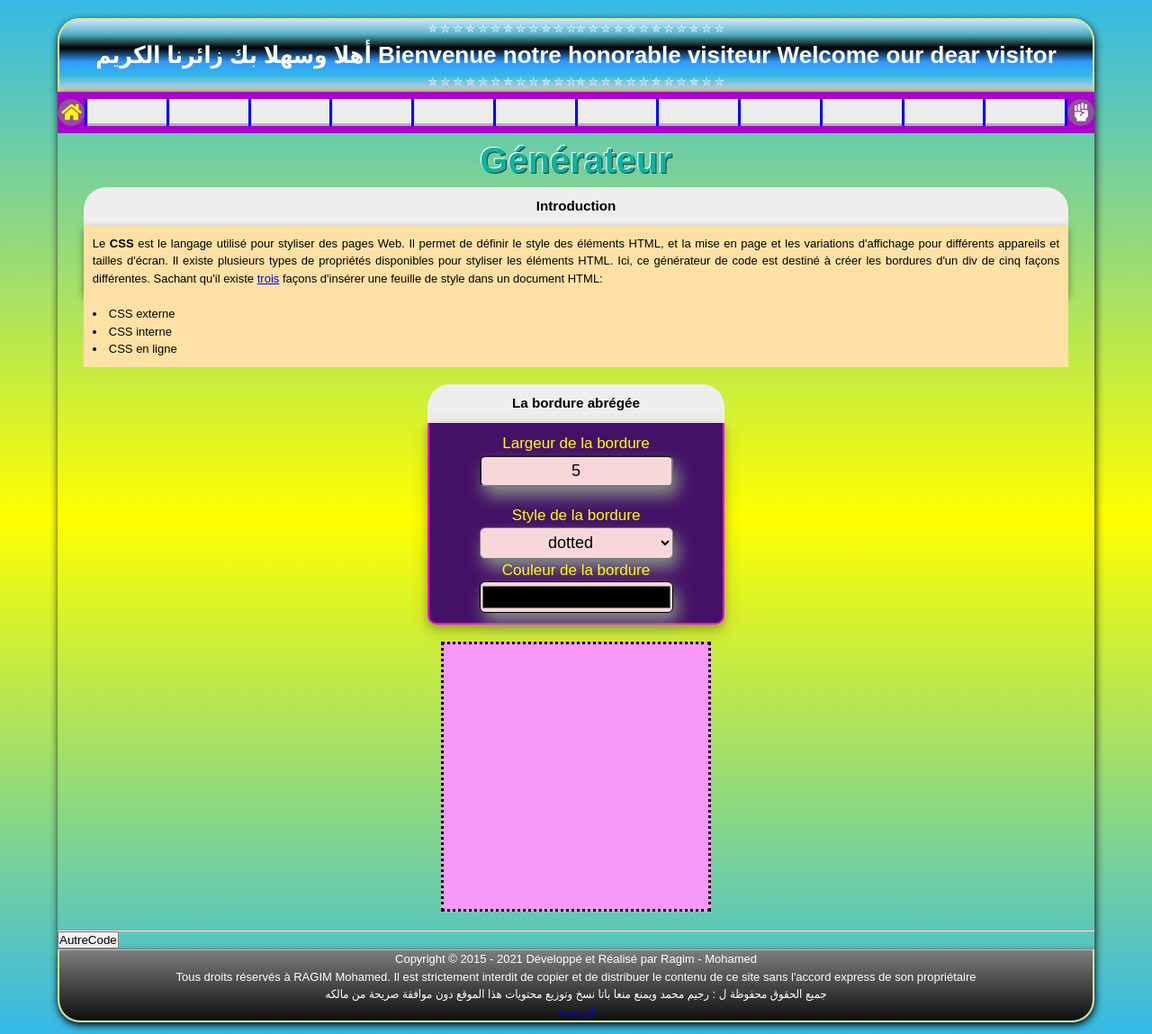
After one commit to medmigar/fattan, a PHP site: page /web/generateur.html in a window 1280 px wide. The commit adds this page. Shown: the whole page at 90% size. Run offline with PHP 8.4, Linux system fonts and the light colour scheme.

Commit message:
mise à jour

```diff
--- a/css/style.css
+++ b/css/style.css
@@ -58,7 +58,6 @@ h3,h4,h2,.anachid{
   text-align: center;
   padding: 10px;
   background-color: #eee;
-  /*border-radius: 25px 25px 0px 0px;*/
   margin: auto;
   max-width: 95%;
 }
--- a/web/css.html
+++ b/web/css.html
@@ -41,7 +41,7 @@
       <b>Remarques:</b><br> Avec <b>HTML</b> et <b>CSS</b> on transforme une maquette en page web.<br>
       Lorsqu'un navigateur lit une feuille de style, il formate le document HTML en fonction des informations contenues dans la feuille de style.
     </p><br>
-    <h3>Où écrit-on le CSS ?</h3>
+    <h3 id="css">Où écrit-on le CSS ?</h3>
     <p>
       On a le choix d'écrire et insérer une feuille de style du code en langage CSS à trois endroits différents :<br>
       - dans un fichier.css: fichier de feuille de style externe (méthode la plus recommandée: <b>CSS externe</b>).<br>
--- /dev/null
+++ b/web/generateur.html
@@ -0,0 +1,276 @@
+<!DOCTYPE html>
+<html lang="fr">
+<head>
+	<title>Générateur</title>
+	<meta charset="utf-8">
+    <link rel="icon" href="../images/logo.png"sizes="20x20">
+    <meta name="viewport" content="width=device-width, initial-scale=1.0">
+	<link rel="stylesheet" href="../css/style.css">
+    <link rel="stylesheet" href="../css/menu.css">
+    <link rel="stylesheet" href="https://cdnjs.cloudflare.com/ajax/libs/font-awesome/4.7.0/css/font-awesome.min.css">
+    <link rel='stylesheet' href='https://use.fontawesome.com/releases/v5.7.0/css/all.css' integrity='sha384-lZN37f5QGtY3VHgisS14W3ExzMWZxybE1SJSEsQp9S+oqd12jhcu+A56Ebc1zFSJ' crossorigin='anonymous'>
+    <script src="../js/jquery-min.js"></script>
+    <script src="../js/script.js"></script>
+    <style>
+        label.border{
+            font-size: 17px;
+            color: yellow;
+        }
+    </style>
+</head>
+<body>
+    <header class="hed" id="header"><script>inclureHeader(header);</script></header>
+    <div id="conteneur">
+        <div id="sc">
+          <nav class="nav1" id="nav1"><script>inclureMenu(menu);</script> </nav>
+        </div>
+        <h1 class="titre">Générateur</h1>
+        <h3>Introduction</h3>
+        <p>
+            Le <b>CSS</b> est le langage utilisé pour styliser des pages Web. Il permet de définir le style des éléments HTML, et la mise en page et les variations d'affichage pour différents appareils et tailles d'écran. Il existe plusieurs types de propriétés disponibles pour styliser les éléments HTML. Ici, ce générateur de code est destiné à créer les bordures d'un div de cinq façons différentes. Sachant qu'il existe <a href="/fattan/web/css.html#css">trois</a> façons d'insérer une feuille de style dans un document HTML:
+        </p>
+        <ul class="parhpe">
+            <li>CSS externe</li>
+            <li>CSS interne</li>
+            <li>CSS en ligne</li>
+        </ul> <br>
+        <h3 style="width: 330px;">La bordure abrégée</h3>
+        <form onmouseleave="document.getElementById('myRange').style.display='none';" style="border-radius: 0px 0px 10px 10px; border-top-style: none;">
+          <label class="border">Largeur de la bordure</label>
+          <input type="text" name="" id="num" onfocus="foc()" value="5" class="put"><br>
+          <input type="range" min="1" max="50" value="5" id="myRange"  oninput="myFunction();resultatAbrgee();" style="display: none;" class="put"><br>
+          <label class="border">Style de la bordure</label>
+          <select id="border" onchange="borderStyle();resultatAbrgee();" class="put">
+            <option value="dotted">dotted</option>
+            <option value="dashed">dashed</option>
+            <option value="solid">solid</option>
+            <option value="double">double</option>
+            <option value="groove">groove</option>
+            <option value="ridge">ridge</option>
+            <option value="inset">inset</option>
+            <option value="outset">outset</option>
+            <option value="none">none</option>
+          </select><br>
+          <label for="col"  class="border">Couleur de la bordure</label>
+          <input type="color" id="col" onchange="borderColor();resultatAbrgee();"class="put">
+        </form><br>
+        <div style="height: 300px; width: 300px;margin: auto;background-color: #f898f8;" id="div"></div>
+        <div id="re" style="width: 95%;margin: auto;"></div><br><hr>
+        <input type="button" id="btnDiff" value="AutreCode" onclick="autre()">
+        <input type="button" id="cache" value="CacherCode" onclick="cache()" style="display: none;">
+        <div style="display: flex; flex-wrap: wrap; justify-content: center; align-items: center;background-color: #cecbc9;width: 95%;margin: auto; display: none;" id="autre">
+            <h3 style="width: 330px;">La bordure différente pour chaque côté</h3>
+        <form onmouseleave="document.getElementById('superieureRange').style.display='none';">
+            <h3>La bordure supérieure</h3>
+          <label class="border">Largeur &#9755; </label>
+          <input type="text" name="" id="superieure" onfocus="focSup()" value="5" class="put"style="width: 40px;">
+          <input type="range" min="1" max="50" value="5" id="superieureRange"  oninput="superieur();resultatSup();" style="display: none;width: 50px;" class="put">
+          <label class="border">Style &#9755; </label>
+          <select id="borderSup" onchange="borderStyleSup();resultatSup();" class="put" style="width: 85px;">
+            <option value="dotted">dotted</option>
+            <option value="dashed">dashed</option>
+            <option value="solid">solid</option>
+            <option value="double">double</option>
+            <option value="groove">groove</option>
+            <option value="ridge">ridge</option>
+            <option value="inset">inset</option>
+            <option value="outset">outset</option>
+            <option value="none">none</option>
+          </select>
+          <label for="coleurSup" class="border">Couleur &#9755; </label>
+          <input type="color" id="couleurSup" onchange="borderColorSup();resultatSup();"class="put" style="width: 30px;height: 25.5px;">
+        </form>
+
+        <form onmouseleave="document.getElementById('droiteRange').style.display='none';">
+            <h3>La bordure droite</h3>
+          <label class="border">Largeur &#9755; </label>
+          <input type="text" name="" id="numDroite" onfocus="focDroite()" value="5" class="put"style="width: 40px;">
+          <input type="range" min="1" max="50" value="5" id="droiteRange"  oninput="droite();resultatDroite();" style="display: none;width: 50px;" class="put">
+          <label class="border">Style &#9755; </label>
+          <select id="borderDroite" onchange="borderStyleDroite();resultatDroite();" class="put" style="width: 85px;">
+            <option value="dotted">dotted</option>
+            <option value="dashed">dashed</option>
+            <option value="solid">solid</option>
+            <option value="double">double</option>
+            <option value="groove">groove</option>
+            <option value="ridge">ridge</option>
+            <option value="inset">inset</option>
+            <option value="outset">outset</option>
+            <option value="none">none</option>
+          </select>
+          <label for="coleurDroite" class="border">Couleur &#9755; </label>
+          <input type="color" id="coleurDroite" onchange="borderColorDroite();resultatDroite();"class="put"style="width: 30px;height: 25.5px;">
+        </form>
+        <form onmouseleave="document.getElementById('basRange').style.display='none';">
+            <h3>La bordure du bas</h3>
+          <label class="border">Largeur &#9755; </label>
+          <input type="text" name="" id="numBas" onfocus="focBas()" value="5" class="put"style="width: 40px;">
+          <input type="range" min="1" max="50" value="5" id="basRange"  oninput="bas();resultatBas();" style="display: none;width: 50px;" class="put">
+          <label class="border">Style &#9755; </label>
+          <select id="borderBas" onchange="borderStyleBas();resultatBas();" class="put" style="width: 85px;">
+            <option value="dotted">dotted</option>
+            <option value="dashed">dashed</option>
+            <option value="solid">solid</option>
+            <option value="double">double</option>
+            <option value="groove">groove</option>
+            <option value="ridge">ridge</option>
+            <option value="inset">inset</option>
+            <option value="outset">outset</option>
+            <option value="none">none</option>
+          </select>
+          <label for="col" class="border">Couleur &#9755; </label>
+          <input type="color" id="colorBas" onchange="borderColorBas();resultatBas();"class="put"style="width: 30px;height: 25.5px;">
+        </form>
+        <form onmouseleave="document.getElementById('gaucheRange').style.display='none';">
+            <h3>La bordure gauche</h3>
+          <label class="border">Largeur &#9755; </label>
+          <input type="text" name="" id="numGauche" onfocus="focGauche()" value="5" class="put"style="width: 40px;">
+          <input type="range" min="1" max="50" value="5" id="gaucheRange"  oninput="gauche();resultatGauche();" style="display: none;width: 50px;" class="put">
+          <label class="border">Style &#9755; </label>
+          <select id="borderGauche" onchange="borderStyleGauche();resultatGauche();" class="put" style="width: 85px;">
+            <option value="dotted">dotted</option>
+            <option value="dashed">dashed</option>
+            <option value="solid">solid</option>
+            <option value="double">double</option>
+            <option value="groove">groove</option>
+            <option value="ridge">ridge</option>
+            <option value="inset">inset</option>
+            <option value="outset">outset</option>
+            <option value="none">none</option>
+          </select>
+          <label for="colorGauche" class="border">Couleur &#9755; </label>
+          <input type="color" id="colorGauche" onchange="borderColorGauche();resultatGauche();"class="put"style="width: 30px;height: 25.5px;">
+        </form>
+    </div><hr>
+    </div>
+    <footer class="pied" id="footer"><script>inclureFooter(footer);</script></footer>
+    <script src="../js/script2.js"></script>
+    <script>
+        function autre(){
+          document.getElementById("autre").style.display="block";
+          document.getElementById("btnDiff").style.display="none";
+          document.getElementById("cache").style.display="block";
+        }
+        function cache(){
+         document.getElementById("autre").style.display="none";
+         document.getElementById("btnDiff").style.display="block";
+         document.getElementById("cache").style.display="none";
+        }
+
+      /* Début de La bordure abrégée */
+    function resultatAbrgee(){
+      var t="<br><h3>Code</h3><pre>div{<br>   border: "+document.getElementById("num").value+"px "+
+      document.getElementById("border").value+" "+document.getElementById("col").value+";<br>}</pre>";
+      document.getElementById("re").innerHTML =t;
+      }
+    function myFunction() {
+     document.getElementById("num").value = document.getElementById("myRange").value;
+     document.getElementById("div").style.borderWidth=document.getElementById("num").value+"px ";
+    }
+    function foc() {
+      document.getElementById("num").style.backgroundColor = "yellow";
+      document.getElementById("myRange").style.display="block";
+    }
+    function borderStyle() {
+      document.getElementById("div").style.borderStyle=document.getElementById("border").value;
+    }
+    function borderColor() {
+      document.getElementById("div").style.borderColor=document.getElementById("col").value;
+    }
+    borderStyle();
+/* Fin de La bordure abrégée */
+
+/* Début de La bordure supérieure */
+    function resultatSup(){
+      var t="<br><h3>Code</h3><pre>div{<br>   border-top-style: "+document.getElementById("superieure").value+"px "+
+      document.getElementById("borderSup").value+" "+document.getElementById("couleurSup").value+";<br>}</pre>";
+      document.getElementById("re").innerHTML=t;
+    }
+    function superieur() {
+      document.getElementById("superieure").value=document.getElementById("superieureRange").value;
+      document.getElementById("div").style.borderTopWidth=document.getElementById("superieure").value+"px ";
+    }
+    function focSup() {
+      document.getElementById("superieure").style.backgroundColor="yellow";
+      document.getElementById("superieureRange").style.display="block";
+    }
+    function borderStyleSup() {
+      document.getElementById("div").style.borderTopStyle=document.getElementById("borderSup").value;
+    }
+    function borderColorSup() {
+      document.getElementById("div").style.borderTopColor=document.getElementById("couleurSup").value;
+    }
+    borderStyleSup();
+    /* Fin de La bordure supérieure */
+
+    /* Début de La bordure droite */
+    function resultatDroite(){
+      var t="<br><h3>Code</h3><pre>div{<br>   border-right-style: "+document.getElementById("numDroite").value+"px "+
+      document.getElementById("borderDroite").value+" "+document.getElementById("coleurDroite").value+";<br>}</pre>";
+      document.getElementById("re").innerHTML=t;
+    }
+    function droite() {
+      document.getElementById("numDroite").value=document.getElementById("droiteRange").value;
+      document.getElementById("div").style.borderRightWidth=document.getElementById("numDroite").value+"px ";
+    }
+    function focDroite() {
+      document.getElementById("numDroite").style.backgroundColor="yellow";
+      document.getElementById("droiteRange").style.display="block";
+    }
+    function borderStyleDroite() {
+      document.getElementById("div").style.borderRightStyle=document.getElementById("borderDroite").value;
+    }
+    function borderColorDroite() {
+      document.getElementById("div").style.borderRightColor=document.getElementById("coleurDroite").value;
+    }
+    borderStyleDroite();
+    /* Fin de La bordure droite */
+
+    /* Début de La bordure bas */
+    function resultatBas(){
+      var t="<br><h3>Code</h3><pre>div{<br>   border-bottom-style: "+document.getElementById("numBas").value+"px "+
+      document.getElementById("borderBas").value+" "+document.getElementById("colorBas").value+";<br>}</pre>";
+      document.getElementById("re").innerHTML=t;
+    }
+    function bas() {
+      document.getElementById("numBas").value=document.getElementById("basRange").value;
+      document.getElementById("div").style.borderBottomWidth=document.getElementById("numBas").value+"px ";
+    }
+    function focBas() {
+      document.getElementById("numBas").style.backgroundColor="yellow";
+      document.getElementById("basRange").style.display="block";
+    }
+    function borderStyleBas() {
+      document.getElementById("div").style.borderBottomStyle=document.getElementById("borderBas").value;
+    }
+    function borderColorBas() {
+      document.getElementById("div").style.borderBottomColor=document.getElementById("colorBas").value;
+    }
+    borderStyleBas();
+    /* Fin de La bordure bas */
+
+    /* Début de La bordure gauche */
+    function resultatGauche(){
+      var t="<br><h3>Code</h3><pre>div{<br>   border-left-style: "+document.getElementById("numGauche").value+"px "+
+      document.getElementById("borderGauche").value+" "+document.getElementById("colorGauche").value+";<br>}</pre>";
+      document.getElementById("re").innerHTML=t;
+    }
+    function gauche() {
+      document.getElementById("numGauche").value=document.getElementById("gaucheRange").value;
+      document.getElementById("div").style.borderLeftWidth=document.getElementById("numGauche").value+"px ";
+    }
+    function focGauche() {
+      document.getElementById("numGauche").style.backgroundColor="yellow";
+      document.getElementById("gaucheRange").style.display="block";
+    }
+    function borderStyleGauche() {
+      document.getElementById("div").style.borderLeftStyle=document.getElementById("borderGauche").value;
+    }
+    function borderColorGauche() {
+      document.getElementById("div").style.borderLeftColor=document.getElementById("colorGauche").value;
+    }
+    borderStyleGauche();
+    /* Fin de La bordure gauche */
+</script>
+</body>
+</html>
```
Also changed, not shown: js/script.js (+7 -1 lines), web/js.html (+14 -0 lines).
